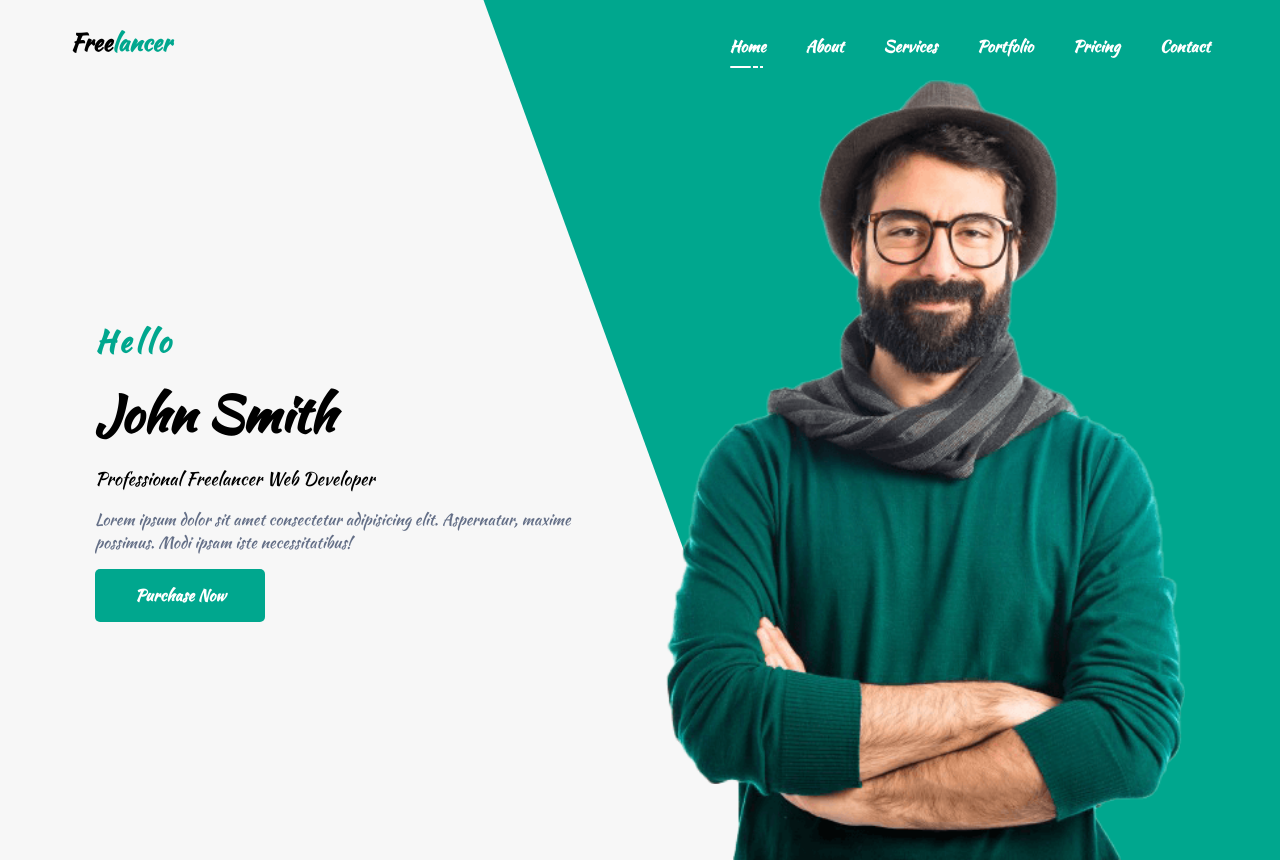
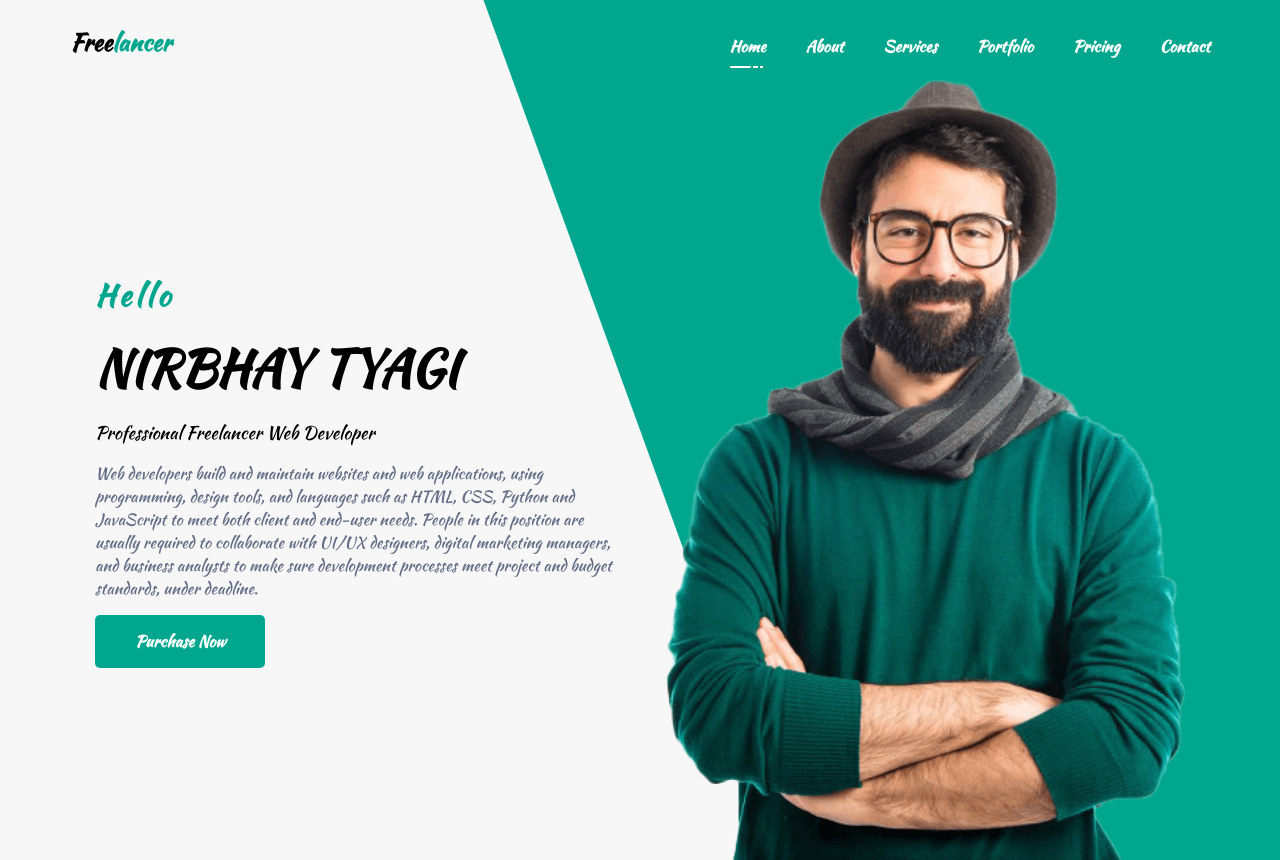
Before and after one commit to surajbairi/poertfolio.._, a plain HTML site: page index.html in a window 1280 px wide. Shown: the top 860 px of the page. Drawn offline with Linux system fonts and the light colour scheme; files whose address does not match are found by name.

Commit message:
Update index.html

```diff
--- a/index.html
+++ b/index.html
@@ -45,10 +45,9 @@
               <div class="row align-items-center">
                   <div class="home-text">
                       <h4>Hello</h4>
-                      <h1>John Smith</h1>
+                      <h1>NIRBHAY TYAGI</h1>
                       <span>Professional Freelancer Web Developer</span>
-                      <p>Lorem ipsum dolor sit amet consectetur adipisicing elit. Aspernatur,
-                           maxime possimus. Modi ipsam iste necessitatibus!</p>
+                      <p>Web developers build and maintain websites and web applications, using programming, design tools, and languages such as HTML, CSS, Python and JavaScript to meet both client and end-user needs. People in this position are usually required to collaborate with UI/UX designers, digital marketing managers, and business analysts to make sure development processes meet project and budget standards, under deadline.</p>
                            <a href="#" class="btn btn-1">purchase now</a>
                   </div>
                   <div class="home-image">
```
